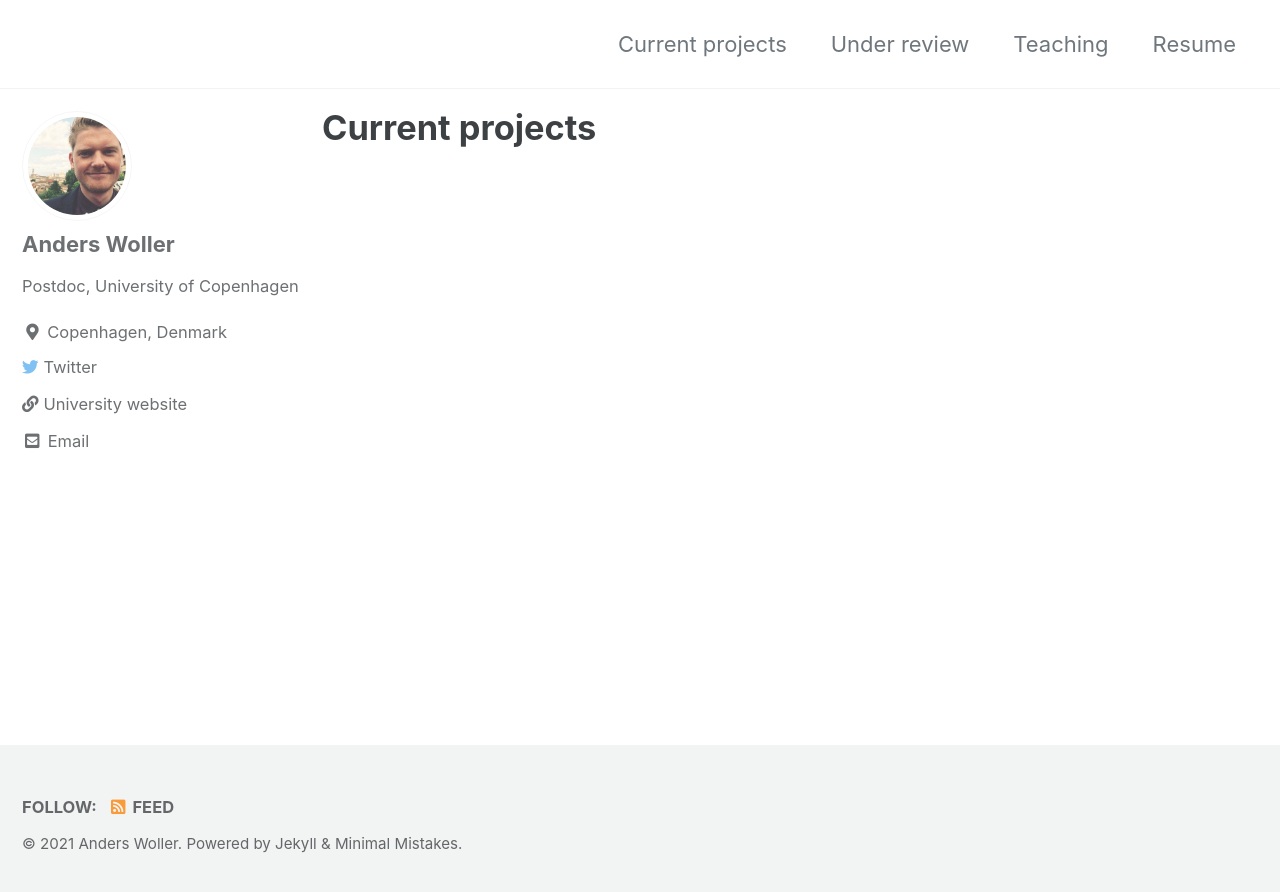
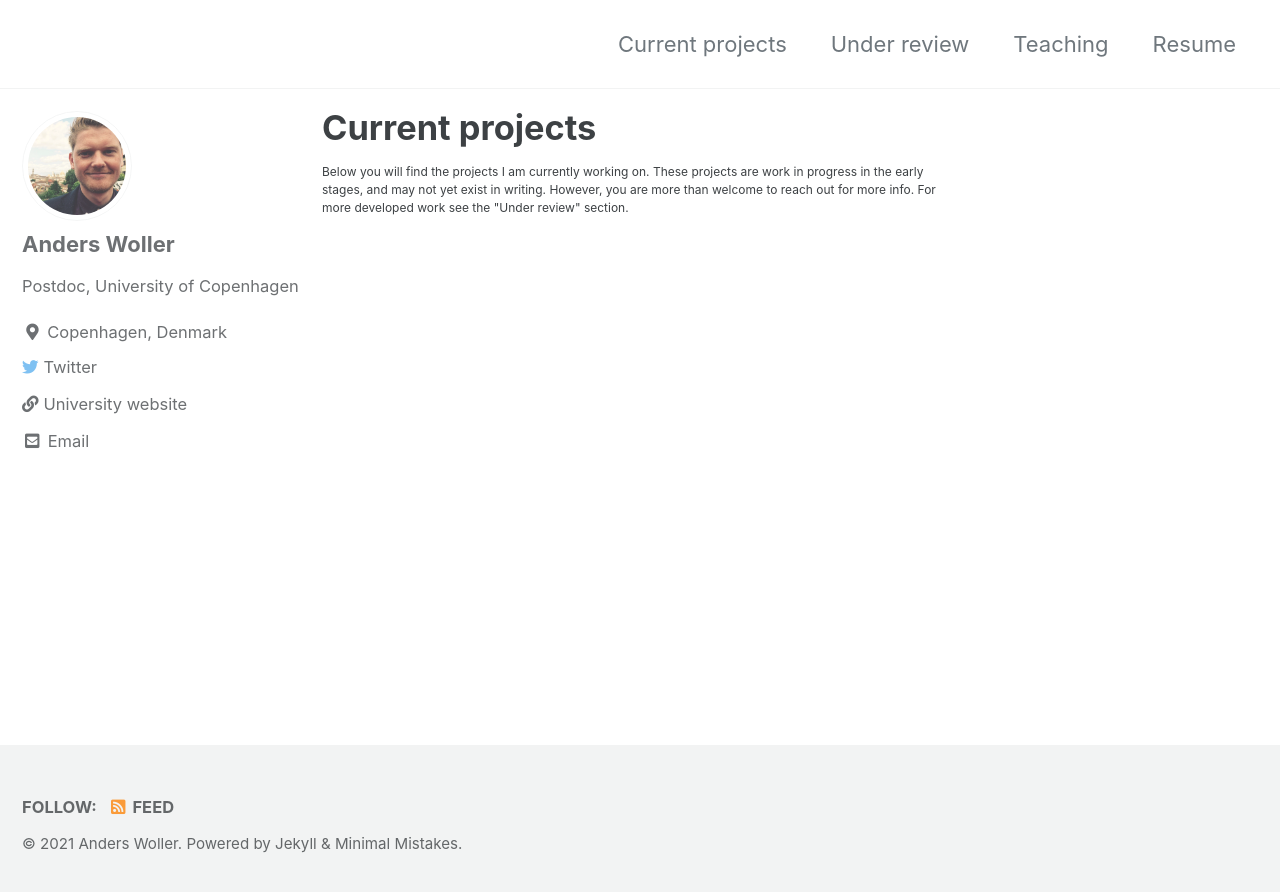
Before and after one commit to AndersWoller/AndersWoller.github.io, a Jekyll site: the page built from _pages/research.md, in a window 1280 px wide. Shown: the top 892 px of the page. Built offline with Jekyll 4.4.1, drawn with Linux system fonts in a browser that asks for light colours; cached includes are drawn as plain includes.

Commit message:
Intro section, "Research"

```diff
--- a/_pages/research.md
+++ b/_pages/research.md
@@ -2,3 +2,4 @@
 title: "Current projects"
 permalink: /Research/
 ---
+<p style="font-size:12px">  Below you will find the projects I am currently working on. These projects are work in progress in the early stages, and may not yet exist in writing. However, you are more than welcome to reach out for more info. For more developed work see  the "Under review" section. </p>
```
